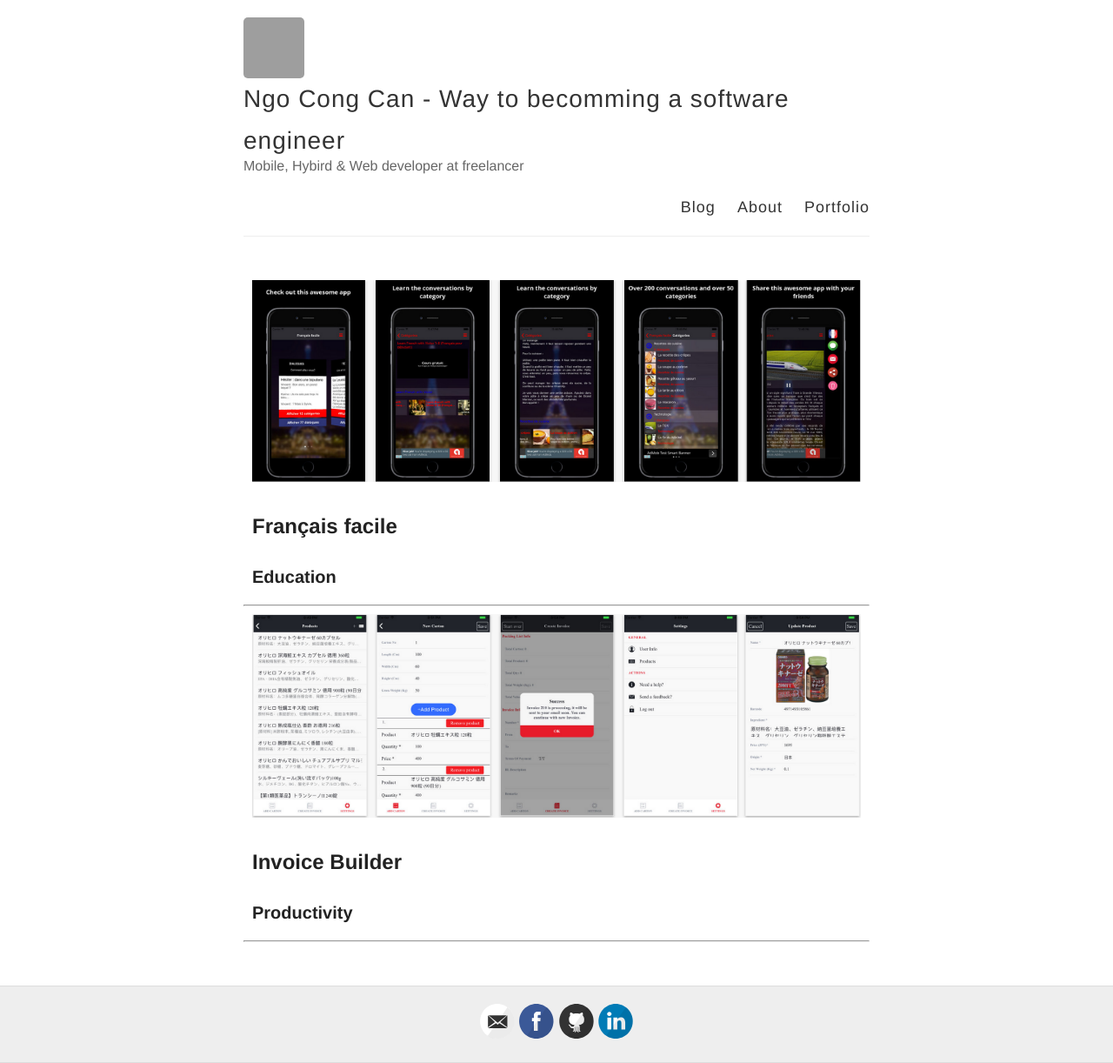
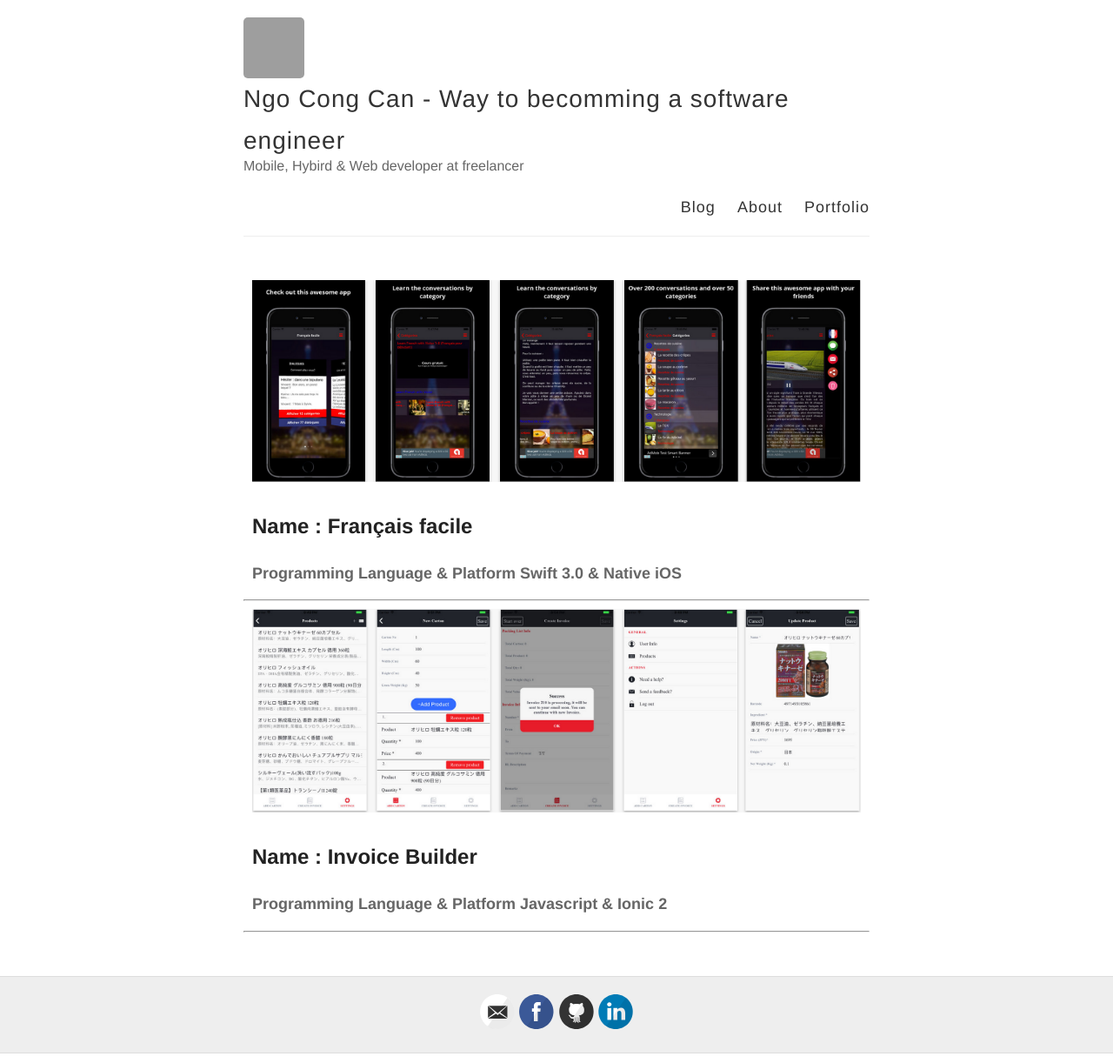
Before and after one commit to ngocongcan/ngocongcan.github.io, a Jekyll site: the page built from projects.md, in a window 1280 px wide. Shown: the whole page at 87% size. Built offline with Jekyll 4.4.1, drawn with Linux system fonts in a browser that asks for light colours; grey boxes are pictures that could not be loaded.

Commit message:
Small fix

```diff
--- a/_layouts/projects.html
+++ b/_layouts/projects.html
@@ -18,8 +18,14 @@ title: Portfolio
 							</div>
 						</div>
 						<div class="inner-text">
-							<h2>{{ project.title }}</h2>
-							<h3>{{ project.type }}</h3>
+							<h2>
+								<span>Name : </span>
+								{{ project.title }}
+							</h2>
+							<h4>
+								<span>Programming Language & Platform</span>
+								<span>{{ project.language }}</span>
+							</h4>
 						</div>
 					</a>
 				</div>
--- a/_projects/001.invoice_builder.md
+++ b/_projects/001.invoice_builder.md
@@ -2,6 +2,7 @@
 layout: project
 title: Invoice Builder
 type: Productivity
+language : Javascript & Ionic 2
 date: September 29, 2017
 image: invoice-builder/cover.png
 ---
--- a/_projects/002.francais-facile.md
+++ b/_projects/002.francais-facile.md
@@ -2,6 +2,7 @@
 layout: project
 title: Français facile
 type: Education
+language : Swift 3.0 & Native iOS
 date: November 01, 2015
 image: francais-facile/cover.png
 ---
```
